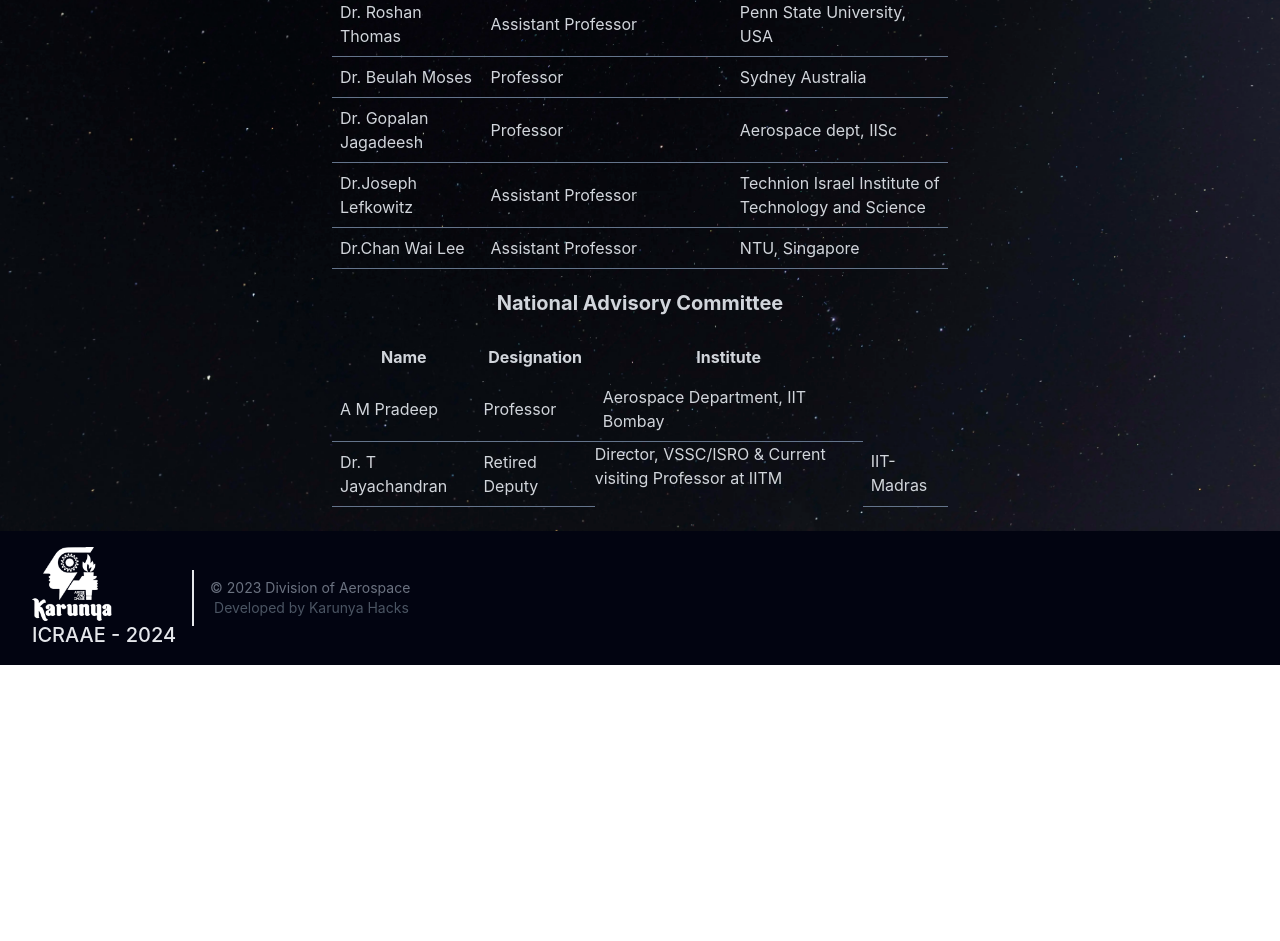
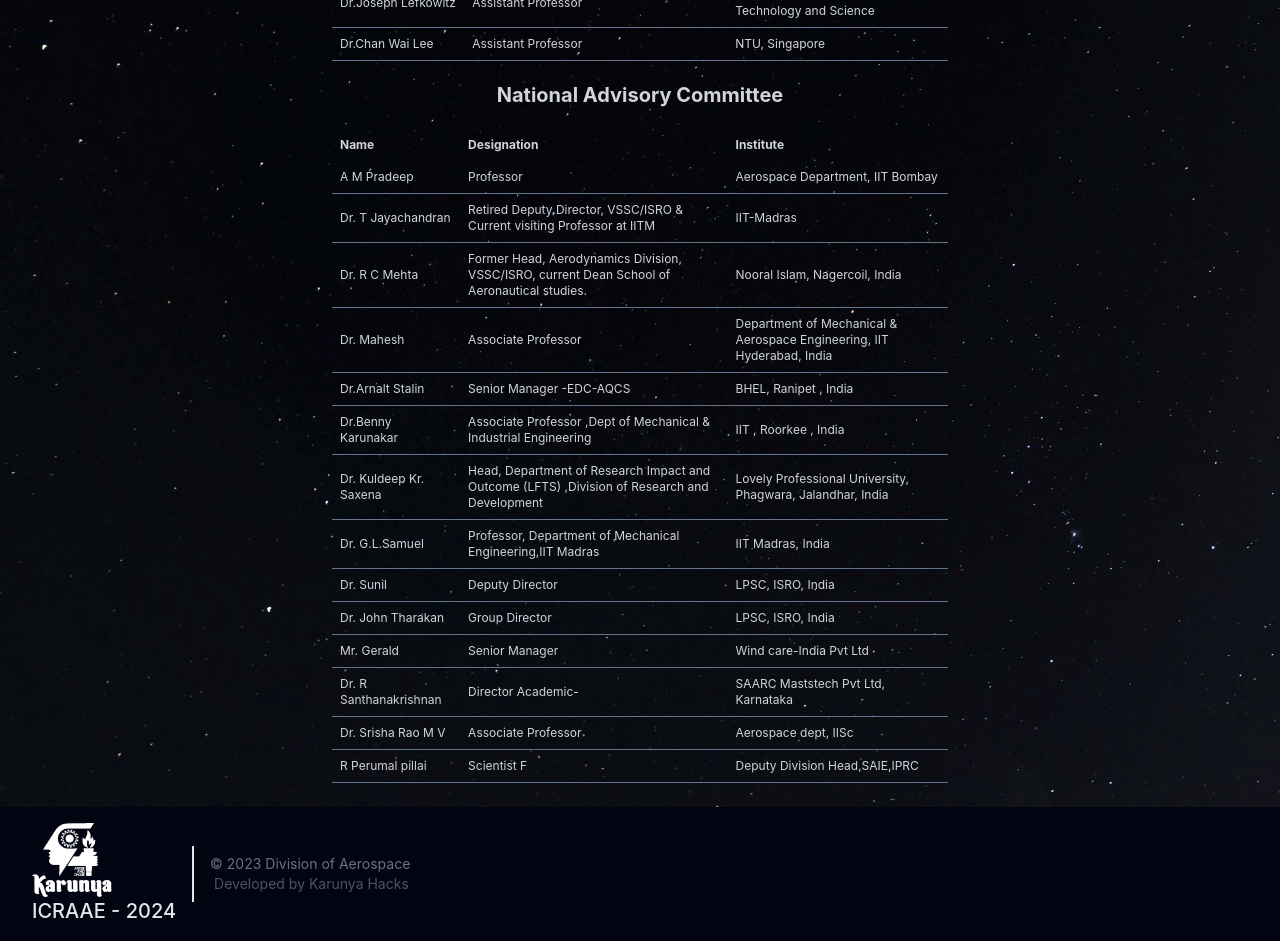
Before and after one commit to arnold-anand/icraae24, a React (Create React App) app: page /advisory-committee in a window 1280 px wide. Shown: the part 500-1441 px from the top of the page. Before the commit the page ends 1165 px from the top, so only its background shows below. Built offline with nearby package versions, Linux system fonts and the light colour scheme.

Commit message:
Advisory committee complete

```diff
--- a/src/components/AdvCommittee.js
+++ b/src/components/AdvCommittee.js
@@ -11,10 +11,10 @@
       }}
       className=" flex flex-col justify-center items-center p-6 bg-[#020411] text-gray-300"
     >
-      <h1 className=" sticky top-5 font-bold text-xl text-left my-5">
+      <h1 className="font-bold text-xl text-left my-5">
         International Advisory Committee
       </h1>
-      <table className="md:w-1/2">
+      <table className=" w-screen text-xs md:w-1/2 md:text-md">
         <tr className="text-left">
           <th className="p-2">Name</th>
           <th className="p-2">Designation</th>
@@ -93,7 +93,7 @@
         </tr>
         <tr>
           <td className="p-2 border-b border-slate-500 text-left">
-            Dr.Joseph Lefkowitz{" "}
+            Dr.Joseph Lefkowitz
           </td>
           <td className="p-2 border-b border-slate-500 text-left">
             Assistant Professor
@@ -117,11 +117,11 @@
       <h1 className="font-bold text-xl text-left my-5">
         National Advisory Committee
       </h1>
-      <table className="md:w-1/2">
+      <table className="w-screen md:w-1/2 text-xs md:text-md">
         <tr>
-          <th className="p-2">Name</th>
-          <th className="p-2">Designation </th>
-          <th className="p-2">Institute</th>
+          <th className="p-2 text-left">Name</th>
+          <th className="p-2 text-left">Designation </th>
+          <th className="p-2 text-left">Institute</th>
         </tr>
         <tr>
           <td className="p-2 border-b border-slate-500 text-left">
@@ -134,9 +134,144 @@
         </tr>
         <tr>
           <td className="p-2 border-b border-slate-500">Dr. T Jayachandran</td>
-          <td className="p-2 border-b border-slate-500">Retired Deputy</td>
-          Director, VSSC/ISRO & Current visiting Professor at IITM
+          <td className="p-2 border-b border-slate-500">
+            Retired Deputy Director, VSSC/ISRO & Current visiting Professor at
+            IITM
+          </td>
           <td className="p-2 border-b border-slate-500">IIT-Madras</td>
+        </tr>
+        <tr>
+          <td className="p-2 border-b border-slate-500 text-left">
+            Dr. R C Mehta
+          </td>
+          <td className="p-2 border-b border-slate-500 text-left">
+            Former Head, Aerodynamics Division, VSSC/ISRO, current Dean School
+            of Aeronautical studies.
+          </td>
+          <td className="p-2 border-b border-slate-500 text-left">
+            Nooral Islam, Nagercoil, India
+          </td>
+        </tr>
+        <tr>
+          <td className="p-2 border-b border-slate-500 text-left">
+            Dr. Mahesh
+          </td>
+          <td className="p-2 border-b border-slate-500 text-left">
+            Associate Professor
+          </td>
+          <td className="p-2 border-b border-slate-500 text-left">
+            Department of Mechanical &amp; Aerospace Engineering, IIT Hyderabad,
+            India
+          </td>
+        </tr>
+        <tr>
+          <td className="p-2 border-b border-slate-500 text-left">
+            Dr.Arnalt Stalin
+          </td>
+          <td className="p-2 border-b border-slate-500 text-left">
+            Senior Manager -EDC-AQCS
+          </td>
+          <td className="p-2 border-b border-slate-500 text-left">
+            BHEL, Ranipet , India
+          </td>
+        </tr>
+        <tr>
+          <td className="p-2 border-b border-slate-500 text-left">
+            Dr.Benny Karunakar
+          </td>
+          <td className="p-2 border-b border-slate-500 text-left">
+            Associate Professor ,Dept of Mechanical &amp; Industrial Engineering
+          </td>
+          <td className="p-2 border-b border-slate-500 text-left">
+            IIT , Roorkee , India
+          </td>
+        </tr>
+        <tr>
+          <td className="p-2 border-b border-slate-500 text-left">
+            Dr. Kuldeep Kr. Saxena
+          </td>
+          <td className="p-2 border-b border-slate-500 text-left">
+            Head, Department of Research Impact and Outcome (LFTS) ,Division of
+            Research and Development
+          </td>
+          <td className="p-2 border-b border-slate-500 text-left">
+            Lovely Professional University, Phagwara, Jalandhar, India
+          </td>
+        </tr>
+        <tr>
+          <td className="p-2 border-b border-slate-500 text-left">
+            Dr. G.L.Samuel
+          </td>
+          <td className="p-2 border-b border-slate-500 text-left">
+            Professor, Department of Mechanical Engineering,IIT Madras
+          </td>
+          <td className="p-2 border-b border-slate-500 text-left">
+            IIT Madras, India
+          </td>
+        </tr>
+        <tr>
+          <td className="p-2 border-b border-slate-500 text-left">Dr. Sunil</td>
+          <td className="p-2 border-b border-slate-500 text-left">
+            Deputy Director
+          </td>
+          <td className="p-2 border-b border-slate-500 text-left">
+            LPSC, ISRO, India
+          </td>
+        </tr>
+        <tr>
+          <td className="p-2 border-b border-slate-500 text-left">
+            Dr. John Tharakan
+          </td>
+          <td className="p-2 border-b border-slate-500 text-left">
+            Group Director
+          </td>
+          <td className="p-2 border-b border-slate-500 text-left">
+            LPSC, ISRO, India
+          </td>
+        </tr>
+        <tr>
+          <td className="p-2 border-b border-slate-500 text-left">
+            Mr. Gerald
+          </td>
+          <td className="p-2 border-b border-slate-500 text-left">
+            Senior Manager
+          </td>
+          <td className="p-2 border-b border-slate-500 text-left">
+            Wind care-India Pvt Ltd
+          </td>
+        </tr>
+        <tr>
+          <td className="p-2 border-b border-slate-500 text-left">
+            Dr. R Santhanakrishnan
+          </td>
+          <td className="p-2 border-b border-slate-500 text-left">
+            Director Academic-
+          </td>
+          <td className="p-2 border-b border-slate-500 text-left">
+            SAARC Maststech Pvt Ltd, Karnataka
+          </td>
+        </tr>
+        <tr>
+          <td className="p-2 border-b border-slate-500 text-left">
+            Dr. Srisha Rao M V
+          </td>
+          <td className="p-2 border-b border-slate-500 text-left">
+            Associate Professor
+          </td>
+          <td className="p-2 border-b border-slate-500 text-left">
+            Aerospace dept, IISc
+          </td>
+        </tr>
+        <tr>
+          <td className="p-2 border-b border-slate-500 text-left">
+            R Perumal pillai
+          </td>
+          <td className="p-2 border-b border-slate-500 text-left">
+            Scientist F
+          </td>
+          <td className="p-2 border-b border-slate-500 text-left">
+            Deputy Division Head,SAIE,IPRC
+          </td>
         </tr>
       </table>
     </div>
```
Also changed, not shown: src/components/Footer.js (+16 -5 lines).
